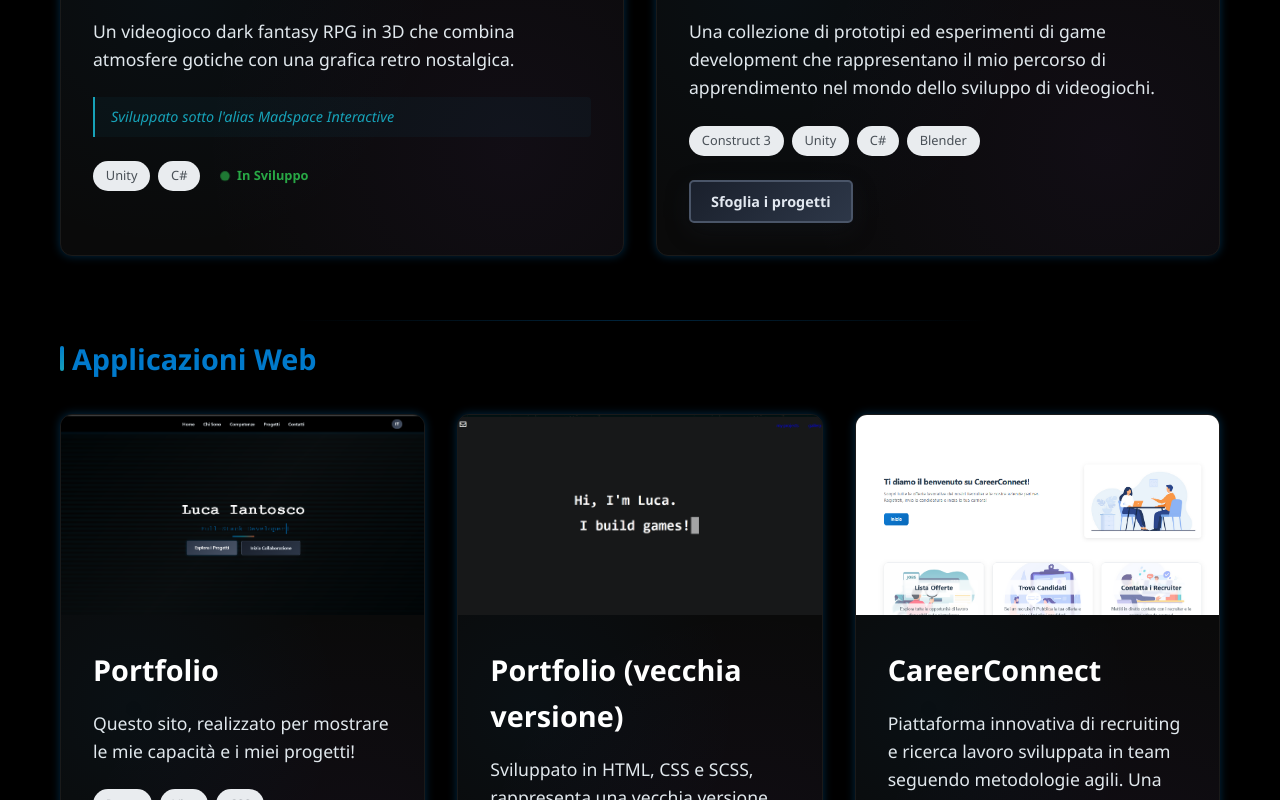
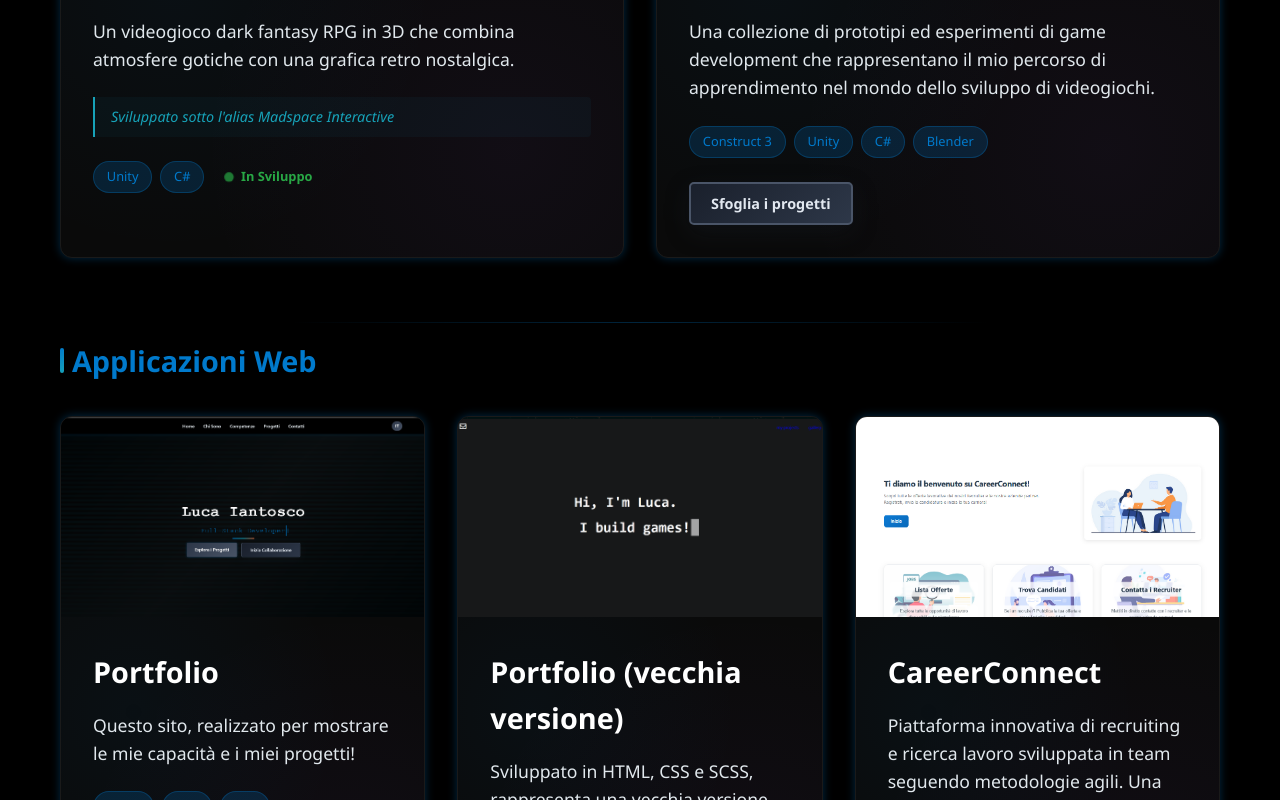
Before and after one commit to Lukeino/Website, a React (Vite) app: page / in a window 1280 px wide. Shown: the part 3360-4160 px from the top of the page. Built offline with nearby package versions, Linux system fonts and the light colour scheme.

Commit message:
Fix stile tag progetti

```diff
--- a/src/styles/App.css
+++ b/src/styles/App.css
@@ -1094,12 +1094,20 @@ body::before {
 }
 
 .tech-tag {
-  background: #e9ecef;
-  color: #495057;
+  background: rgba(0, 122, 204, 0.2);
+  color: var(--primary-color);
+  border: 1px solid rgba(0, 122, 204, 0.3);
   padding: 0.3rem 0.8rem;
   border-radius: 20px;
   font-size: 0.8rem;
   font-weight: 500;
+  transition: all 0.3s ease;
+}
+
+.tech-tag:hover {
+  background: rgba(0, 122, 204, 0.3);
+  border-color: rgba(0, 122, 204, 0.5);
+  transform: translateY(-1px);
 }
 
 .development-tag {
```
